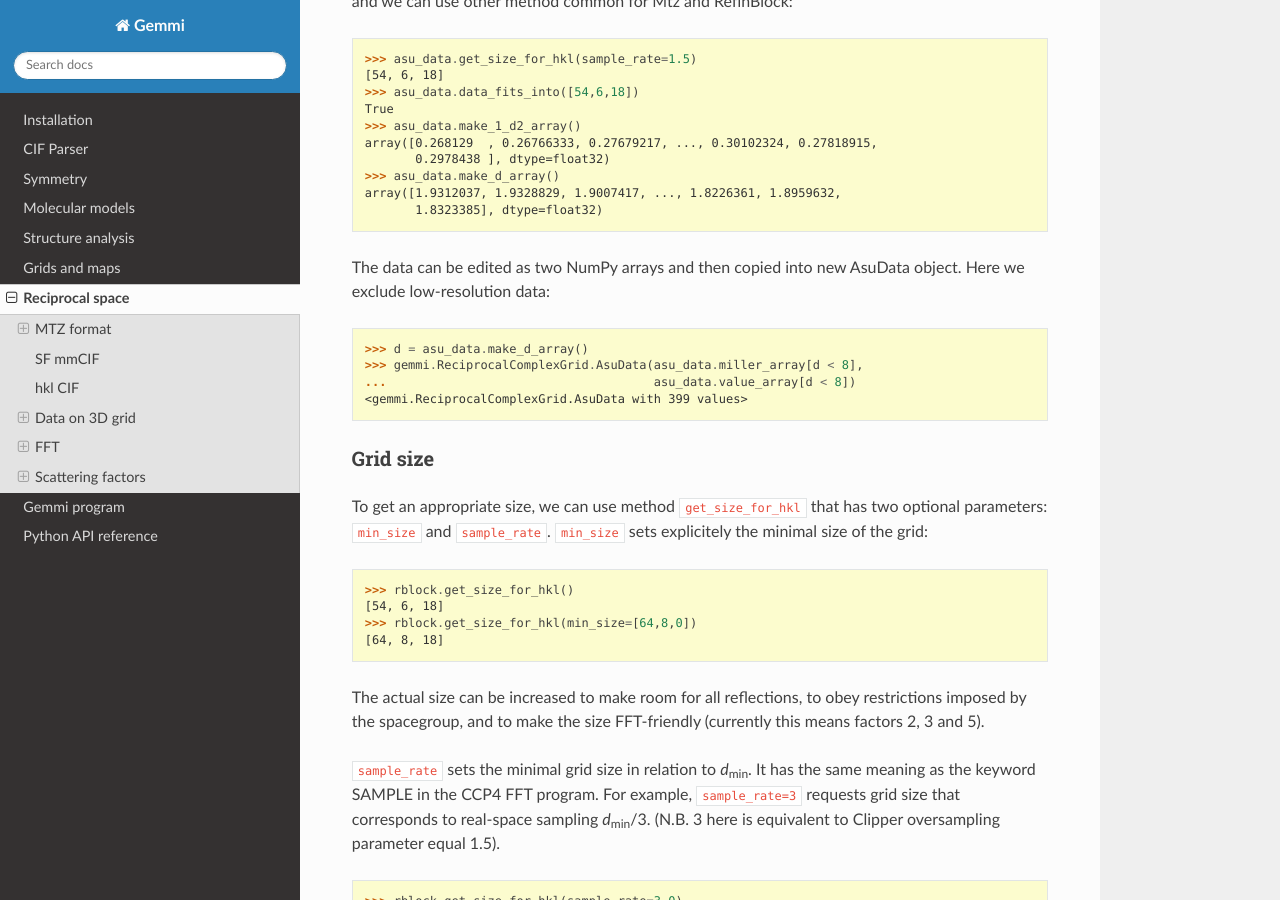
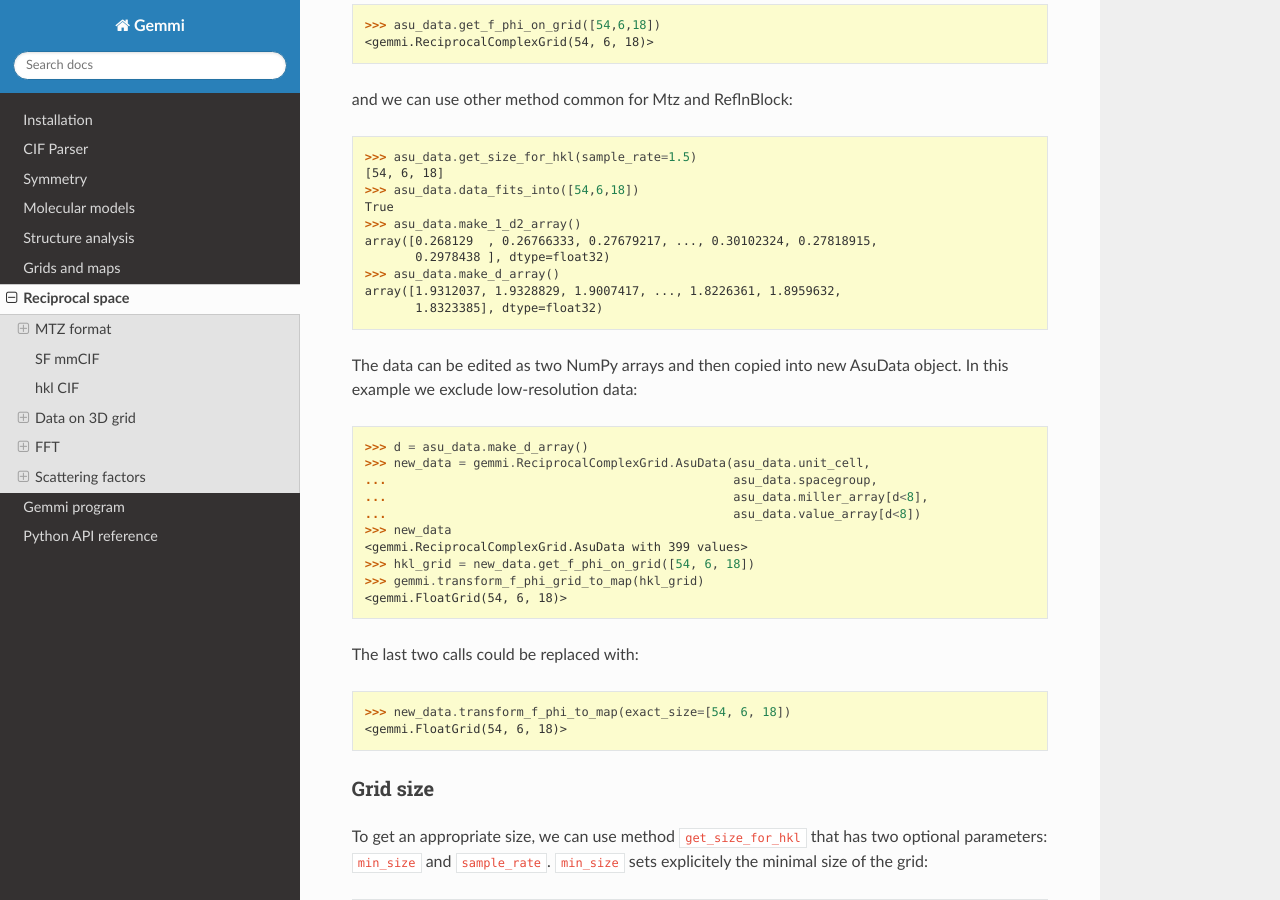
Before and after one commit to project-gemmi/gemmi, a Sphinx documentation site: the page built from docs/hkl.rst, in a window 1280 px wide and 900 px high, scrolled down 17580 px. Built offline with Sphinx 7.4.7 and the Read the Docs theme 2.0.0, drawn with Linux system fonts in a browser that asks for light colours; some of the changed text lies outside the part shown.

Commit message:
python: more functions in AsuData

```diff
--- a/docs/hkl.rst
+++ b/docs/hkl.rst
@@ -810,9 +810,9 @@
 ``get_f_phi_on_grid()`` that can be used with both MTZ and SF mmCIF data.
 Here, we focus on the usage from Python.
 
-Both Mtz and ReflnBlock classes have method ``get_f_phi_on_grid``
-that takes three mandatory arguments: column names for the amplitude and phase,
-and the grid size.
+Both Mtz and ReflnBlock classes (as well as the AsuData class introduced below)
+have method ``get_f_phi_on_grid`` that takes three mandatory arguments:
+column names for the amplitude and phase, and the grid size.
 It returns reciprocal grid of complex numbers
 (``ReciprocalGrid<std::complex<float>>`` in C++,
 ``ReciprocalComplexGrid`` in Python).
@@ -882,14 +882,19 @@
 AsuData
 -------
 
-Often, one is only interested in unique points of the grid.
-We have a function that makes a table of H, K, L and values.
+AsuData is an array of symmetry-unique Miller indices and values
+that can be extracted from a reciprocal-space grid:
 
 .. doctest::
 
   >>> asu_data = grid.prepare_asu_data(dmin=1.8, with_000=False, with_sys_abs=False)
   >>> asu_data
   <gemmi.ReciprocalComplexGrid.AsuData with 407 values>
+
+Each item in AsuData has two properties, hkl and value:
+
+.. doctest::
+
   >>> asu_data[158]
   <gemmi.ReciprocalComplexGrid.HklValue (-6,2,5) (-1.37694,-0.190087)>
   >>> _.hkl, _.value
@@ -938,14 +943,27 @@
          1.8323385], dtype=float32)
 
 The data can be edited as two NumPy arrays and then copied into new AsuData
-object. Here we exclude low-resolution data:
+object. In this example we exclude low-resolution data:
 
 .. doctest::
 
   >>> d = asu_data.make_d_array()
-  >>> gemmi.ReciprocalComplexGrid.AsuData(asu_data.miller_array[d < 8],
-  ...                                     asu_data.value_array[d < 8])
+  >>> new_data = gemmi.ReciprocalComplexGrid.AsuData(asu_data.unit_cell,
+  ...                                                asu_data.spacegroup,
+  ...                                                asu_data.miller_array[d<8],
+  ...                                                asu_data.value_array[d<8])
+  >>> new_data
   <gemmi.ReciprocalComplexGrid.AsuData with 399 values>
+  >>> hkl_grid = new_data.get_f_phi_on_grid([54, 6, 18])
+  >>> gemmi.transform_f_phi_grid_to_map(hkl_grid)
+  <gemmi.FloatGrid(54, 6, 18)>
+
+The last two calls could be replaced with:
+
+.. doctest::
+
+  >>> new_data.transform_f_phi_to_map(exact_size=[54, 6, 18])
+  <gemmi.FloatGrid(54, 6, 18)>
 
 
 .. _grid_size:
```
Also changed, not shown: 2 other files.
